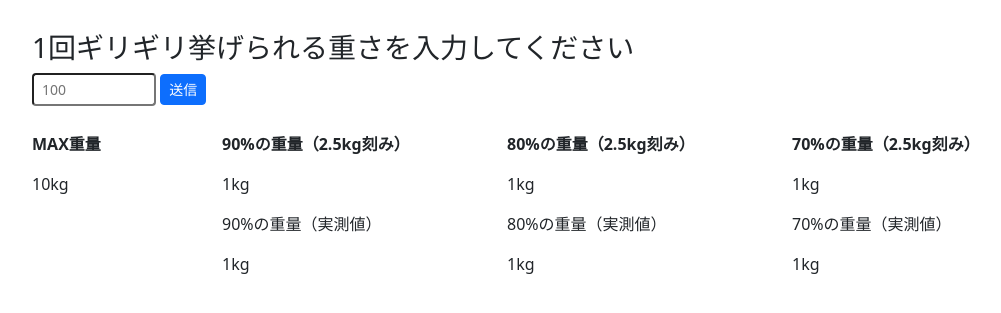
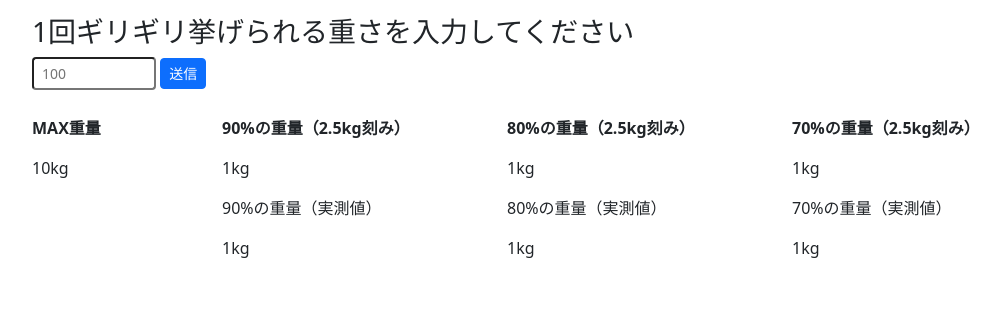
Before and after one commit to howanpin/test_web_app, a Django app: template testApp1/templates/one_rm_max.html in a window 1280 px wide. Shown: the part 55-368 px from the top of the page, without its empty margins (50-1051 px from the left). Run offline with Django 3.2, Linux system fonts and the light colour scheme; the template is opened without the code that fills it: most values are stand-ins (such as "Sample title", 1, 10 or a date in 2020); some libraries are stand-ins or nearby versions.

Commit message:
[フロント改修]軽微な修正

```diff
--- a/testApp1/templates/one_rm_max.html
+++ b/testApp1/templates/one_rm_max.html
@@ -1,25 +1,23 @@
 {% load django_bootstrap5 %}
 <!doctype html>
 <html lang="ja">
-<!-- TODO:レスポンシブ対応 -->
 <head>
   {% bootstrap_css %}
   {% bootstrap_javascript %}
-  <!-- {% load static %} -->
+  {% load static %}
   <meta charset="UTF-8">
   <meta name="viewport" content="width=device-width, initial-scale=1.0">
-  <!--<link rel="stylesheet" type="text/css" href="{% static 'css/one_rm_max.css' %}">-->
+  <link rel="stylesheet" type="text/css" href="{% static 'css/one_rm_max.css' %}">
   <title>重量計算</title>
 </head>
 <body>
   <div class="header pt-3 ps-sm-4">
-    <h2 class = "text-center text-sm-start">1RMパーセンテージ計算</h2>
+    <h2 class = "title text-center text-sm-start">1RMパーセンテージ計算</h2>
   </div>
   <div class="main">
     <div class="container">
-      <div class="explain col-12">
-        <br>
-        <h3 class="text-wrap">1回ギリギリ挙げられる重さを入力してください</h3>
+      <div class="form pt-2">
+        <h3 class="form-guide">1回ギリギリ挙げられる重さを<wbr>入力してください</h3>
         <form action="" method="post">
         {% csrf_token %}
         <input class="form-control-sm" type="number" step=0.1 min=10 max=1000 required="required" name="max_weight" placeholder=100>
@@ -27,7 +25,7 @@
         </form>
       </div>
       <br>
-      <div class="show_result">
+      <div class="show-result">
       <!-- メッセージがある場合に表示 -->
       {% if max_weight or max_weight == 0 %}
         <div class="row">
```
